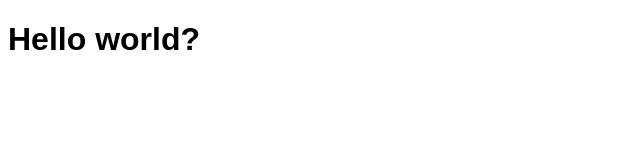
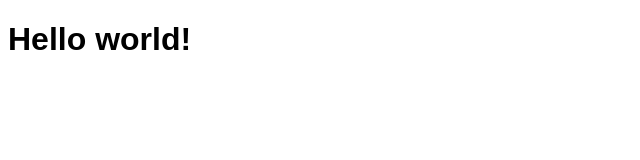
Before and after one commit to Rayweb/JS-Starter, a website built with webpack: page src/index.html in a window 1280 px wide. Shown: the full height of the page, 0-640 px from the left. Built offline with nearby package versions, Linux system fonts and the light colour scheme.

Commit message:
fixing build in travis

```diff
--- a/src/index.html
+++ b/src/index.html
@@ -4,7 +4,7 @@
         <meta charset="UTF-8">
     </head>
     <body>
-        <h1>Hello world?</h1>
+        <h1>Hello world!</h1>
         <script src="bundle.js"></script>
     </body>
 </html>
```
